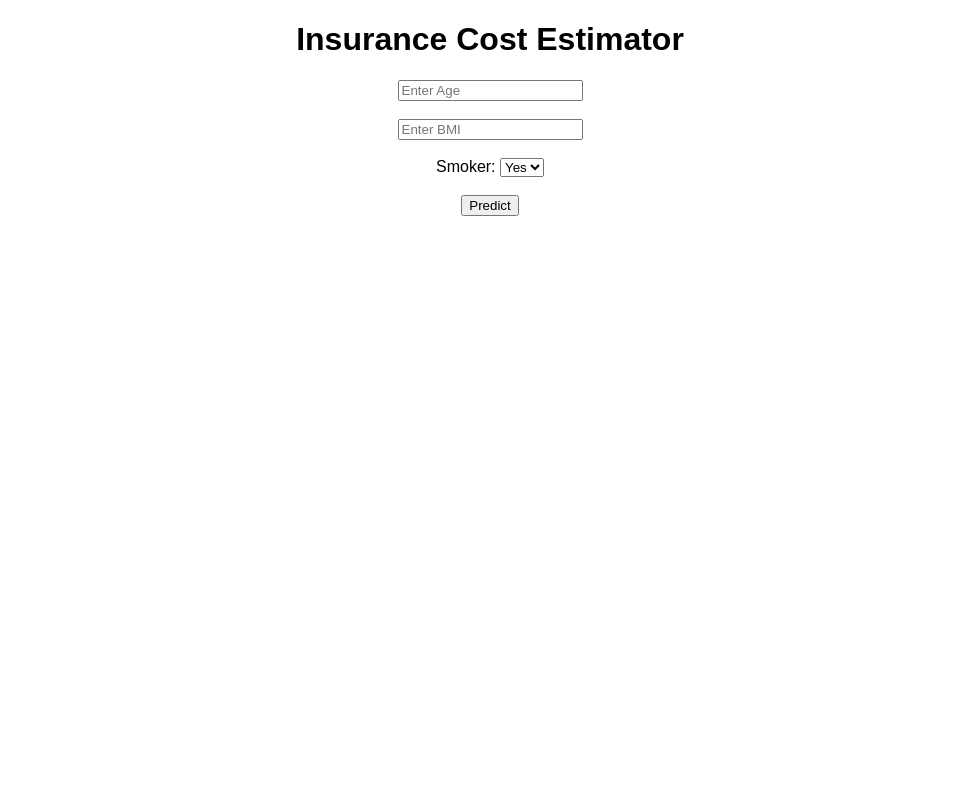
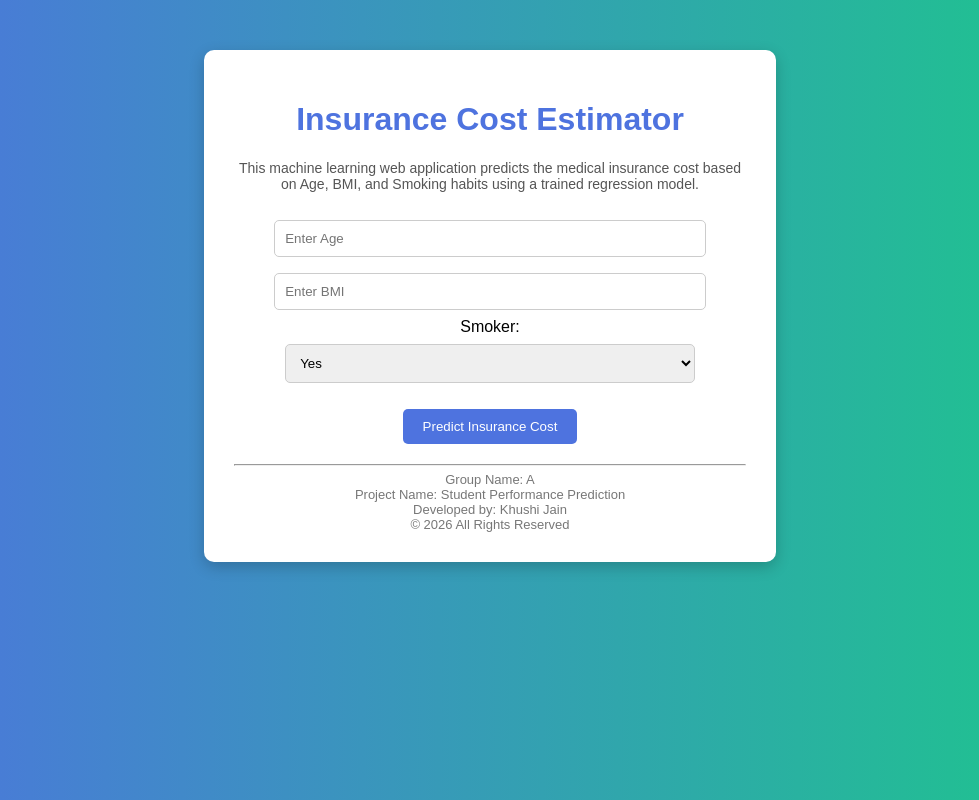
Before and after one commit to khushi725/insurance-cost-prediction, a Flask app: page / in a window 1280 px wide. Shown: the whole page, without its empty margins (150-1129 px from the left). Run offline with Flask 3, Linux system fonts and the light colour scheme; parts of the project's set-up code (start-up, migrations or seed data) failed here and were passed over.

Commit message:
Added professional UI and styling

```diff
--- a/app.py
+++ b/app.py
@@ -16,7 +16,7 @@ def predict():
     final_features = [np.array(features)]
     prediction = model.predict(final_features)
 
-    return render_template("index.html", prediction_text="Insurance Cost: ₹ {}".format(prediction[0]))
+    return render_template("index.html", prediction_text="Estimated Insurance Cost: ₹ {:.2f}".format(prediction[0]))
 
 if __name__ == "__main__":
     app.run(debug=True)
--- a/templates/index.html
+++ b/templates/index.html
@@ -2,23 +2,113 @@
 <html>
 <head>
     <title>Insurance Cost Estimator</title>
+
+    <style>
+        body {
+            font-family: Arial, sans-serif;
+            background: linear-gradient(to right, #4e73df, #1cc88a);
+            text-align: center;
+            margin: 0;
+            padding: 0;
+        }
+
+        .container {
+            background: white;
+            width: 40%;
+            margin: 50px auto;
+            padding: 30px;
+            border-radius: 10px;
+            box-shadow: 0px 5px 15px rgba(0,0,0,0.2);
+        }
+
+        h1 {
+            color: #4e73df;
+        }
+
+        p.description {
+            font-size: 14px;
+            color: #555;
+            margin-bottom: 20px;
+        }
+
+        input, select {
+            width: 80%;
+            padding: 10px;
+            margin: 8px;
+            border-radius: 5px;
+            border: 1px solid #ccc;
+        }
+
+        button {
+            background-color: #4e73df;
+            color: white;
+            padding: 10px 20px;
+            border: none;
+            border-radius: 5px;
+            cursor: pointer;
+        }
+
+        button:hover {
+            background-color: #2e59d9;
+        }
+
+        .result {
+            margin-top: 20px;
+            font-size: 20px;
+            font-weight: bold;
+            color: #1cc88a;
+        }
+
+        footer {
+            margin-top: 20px;
+            font-size: 13px;
+            color: #777;
+        }
+    </style>
 </head>
-<body style="text-align:center; font-family:Arial;">
+
+<body>
+
+<div class="container">
+
     <h1>Insurance Cost Estimator</h1>
 
+    <p class="description">
+        This machine learning web application predicts the medical insurance cost
+        based on Age, BMI, and Smoking habits using a trained regression model.
+    </p>
+
     <form action="/predict" method="post">
-        <input type="number" name="age" placeholder="Enter Age" required><br><br>
-        <input type="number" step="0.1" name="bmi" placeholder="Enter BMI" required><br><br>
 
-        <label>Smoker:</label>
+        <input type="number" name="age" placeholder="Enter Age" required><br>
+
+        <input type="number" step="0.01" name="bmi" placeholder="Enter BMI" required><br>
+
+        <label>Smoker:</label><br>
         <select name="smoker">
-            <option value="yes">Yes</option>
-            <option value="no">No</option>
+            <option value="1">Yes</option>
+            <option value="0">No</option>
         </select><br><br>
 
-        <button type="submit">Predict</button>
+        <button type="submit">Predict Insurance Cost</button>
+
     </form>
 
-    <h2>{{ prediction_text }}</h2>
+    {% if prediction_text %}
+    <div class="result">
+        {{ prediction_text }}
+    </div>
+    {% endif %}
+
+    <footer>
+        <hr>
+        Group Name: A <br>
+        Project Name: Student Performance Prediction <br>
+        Developed by: Khushi Jain <br>
+        © 2026 All Rights Reserved
+    </footer>
+
+</div>
+
 </body>
 </html>
```
